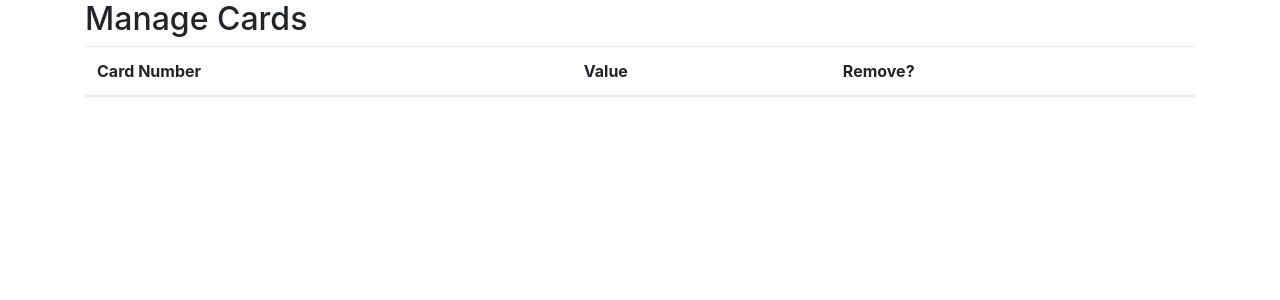
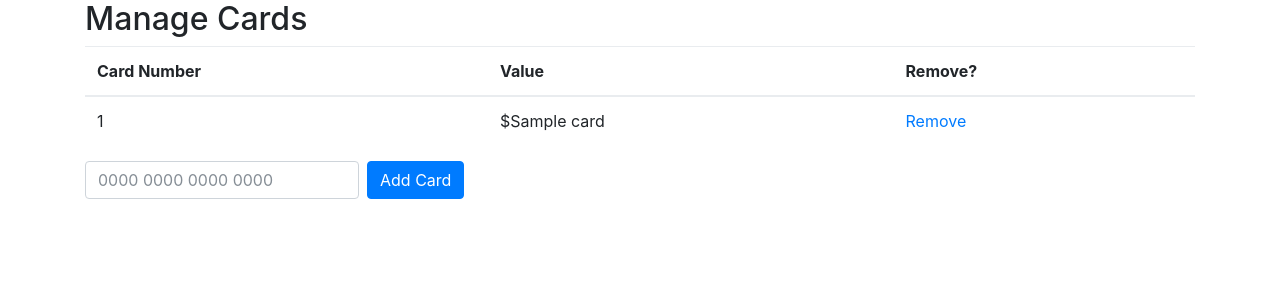
Before and after one commit to Piejak/cs4400_project, a Flask app: template templates/userManageCards.html in a window 1280 px wide. Shown: the part 56-356 px from the top of the page. Run offline with Flask 2, Linux system fonts and the light colour scheme; the template is opened without the code that fills it: most values are stand-ins (such as "Sample title", 1, 10 or a date in 2020); lists and menus that the app fills with data are empty; some libraries are stand-ins or nearby versions.

Commit message:
More layout changes for user manage cards

```diff
--- a/app.py
+++ b/app.py
@@ -45,7 +45,7 @@ def user_home():
 def user_manage_cards():
     if g.admin or not g.user:
         return redirect(url_for(home))
-    return render_template('userManageCards.html')
+    return render_template('userManageCards.html', breezeCards=query_db('''select BreezeCardNum, Value from Breezecard where BelongsTo = %s''', session['user_id']))
 
 @app.route('/tripHistory')
 def trip_history():
--- a/templates/userManageCards.html
+++ b/templates/userManageCards.html
@@ -16,8 +16,18 @@
         </tr>
     </thead>
     <tbody>
-
+        {% for card in breezeCards %}
+            <tr>
+                <td>{{ card[0] }}</td>
+                <td>${{ card[1] }}</td>
+                <td><a href="#">Remove</a></td>
+            </tr>
+        {% endfor %}
     </tbody>
 </table>
+<form class="form-inline">
+    <input type="text" class="form-control mb-2 mr-sm-2 mb-sm-0" id="number" placeholder="0000 0000 0000 0000">
+    <button type="submit" class="btn btn-primary">Add Card</button>
+</form>
 
 {% endblock %}
```
